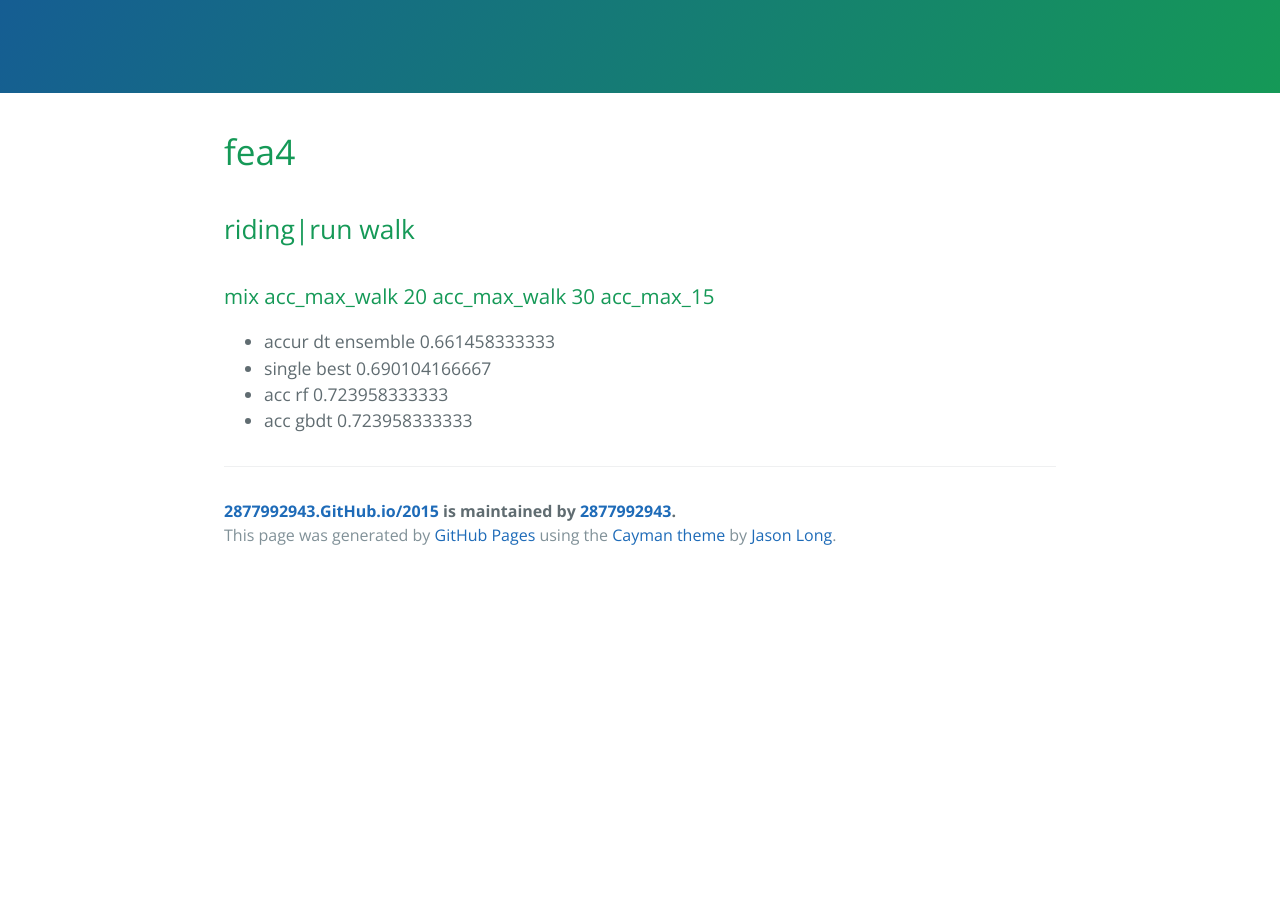
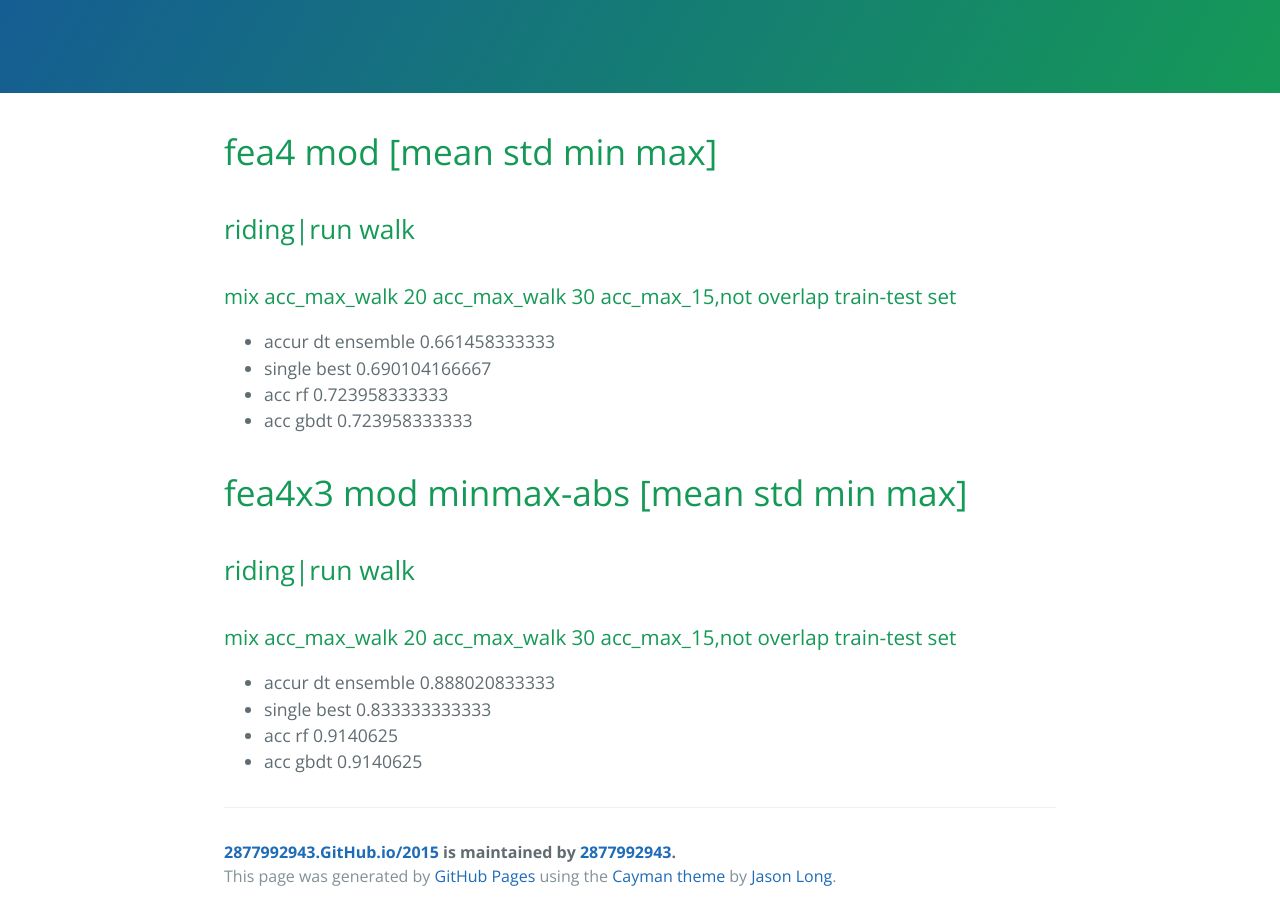
Before and after one commit to 2877992943/2877992943.github.io-2015-10-23, a plain HTML site: page index.html in a window 1280 px wide. Shown: the part 243-1163 px from the top of the page. Before the commit the page ends 822 px from the top, so only its background shows below. Drawn offline with nearby package versions, Linux system fonts and the light colour scheme.

Commit message:
Create gh-pages branch via GitHub

```diff
--- a/index.html
+++ b/index.html
@@ -20,19 +20,35 @@
 
     <section class="main-content">
       <h1>
-<a id="fea4" class="anchor" href="#fea4" aria-hidden="true"><span class="octicon octicon-link"></span></a>fea4</h1>
+<a id="fea4-mod-mean-std-min-max" class="anchor" href="#fea4-mod-mean-std-min-max" aria-hidden="true"><span class="octicon octicon-link"></span></a>fea4 mod [mean std min max]</h1>
 
 <h2>
 <a id="ridingrun-walk" class="anchor" href="#ridingrun-walk" aria-hidden="true"><span class="octicon octicon-link"></span></a>riding|run walk</h2>
 
 <h3>
-<a id="mix-acc_max_walk-20-acc_max_walk-30-acc_max_15" class="anchor" href="#mix-acc_max_walk-20-acc_max_walk-30-acc_max_15" aria-hidden="true"><span class="octicon octicon-link"></span></a>mix acc_max_walk 20 acc_max_walk 30 acc_max_15</h3>
+<a id="mix-acc_max_walk-20-acc_max_walk-30-acc_max_15not-overlap-train-test-set" class="anchor" href="#mix-acc_max_walk-20-acc_max_walk-30-acc_max_15not-overlap-train-test-set" aria-hidden="true"><span class="octicon octicon-link"></span></a>mix acc_max_walk 20 acc_max_walk 30 acc_max_15,not overlap train-test set</h3>
 
 <ul>
 <li>accur dt ensemble 0.661458333333</li>
 <li>single best 0.690104166667</li>
 <li>acc rf 0.723958333333</li>
 <li>acc gbdt 0.723958333333</li>
+</ul>
+
+<h1>
+<a id="fea4x3-mod-minmax-abs--mean-std-min-max" class="anchor" href="#fea4x3-mod-minmax-abs--mean-std-min-max" aria-hidden="true"><span class="octicon octicon-link"></span></a>fea4x3 mod minmax-abs  [mean std min max]</h1>
+
+<h2>
+<a id="ridingrun-walk-1" class="anchor" href="#ridingrun-walk-1" aria-hidden="true"><span class="octicon octicon-link"></span></a>riding|run walk</h2>
+
+<h3>
+<a id="mix-acc_max_walk-20-acc_max_walk-30-acc_max_15not-overlap-train-test-set-1" class="anchor" href="#mix-acc_max_walk-20-acc_max_walk-30-acc_max_15not-overlap-train-test-set-1" aria-hidden="true"><span class="octicon octicon-link"></span></a>mix acc_max_walk 20 acc_max_walk 30 acc_max_15,not overlap train-test set</h3>
+
+<ul>
+<li>accur dt ensemble 0.888020833333</li>
+<li>single best 0.833333333333</li>
+<li>acc rf 0.9140625</li>
+<li>acc gbdt 0.9140625</li>
 </ul>
 
       <footer class="site-footer">
--- a/params.json
+++ b/params.json
@@ -1 +1 @@
-{"name":"2877992943.GitHub.io/2015","tagline":"","body":"#fea4\r\n\r\n##riding|run walk\r\n\r\n###mix acc_max_walk 20 acc_max_walk 30 acc_max_15\r\n\r\n* accur dt ensemble 0.661458333333\r\n* single best 0.690104166667\r\n* acc rf 0.723958333333\r\n* acc gbdt 0.723958333333\r\n ","google":"","note":"Don't delete this file! It's used internally to help with page regeneration."}
+{"name":"2877992943.GitHub.io/2015","tagline":"","body":"#fea4 mod [mean std min max]\r\n\r\n##riding|run walk\r\n\r\n###mix acc_max_walk 20 acc_max_walk 30 acc_max_15,not overlap train-test set\r\n\r\n* accur dt ensemble 0.661458333333\r\n* single best 0.690104166667\r\n* acc rf 0.723958333333\r\n* acc gbdt 0.723958333333\r\n\r\n\r\n#fea4x3 mod minmax-abs  [mean std min max]\r\n\r\n##riding|run walk\r\n\r\n###mix acc_max_walk 20 acc_max_walk 30 acc_max_15,not overlap train-test set\r\n\r\n* accur dt ensemble 0.888020833333\r\n* single best 0.833333333333\r\n* acc rf 0.9140625\r\n* acc gbdt 0.9140625\r\n\r\n ","google":"","note":"Don't delete this file! It's used internally to help with page regeneration."}
```
